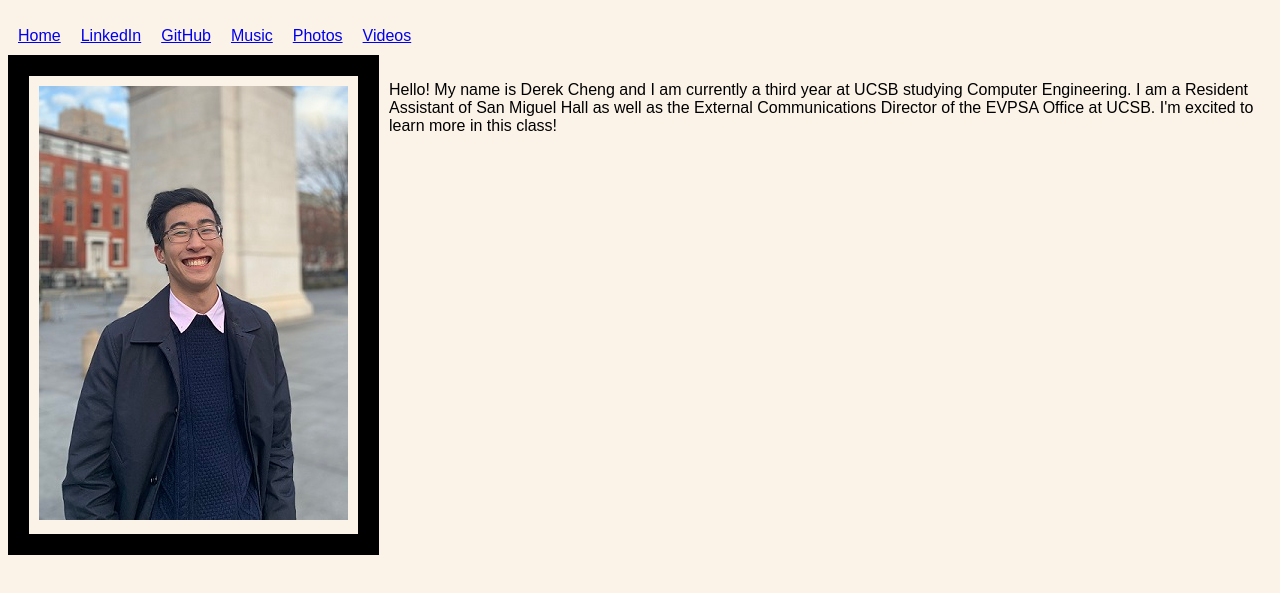
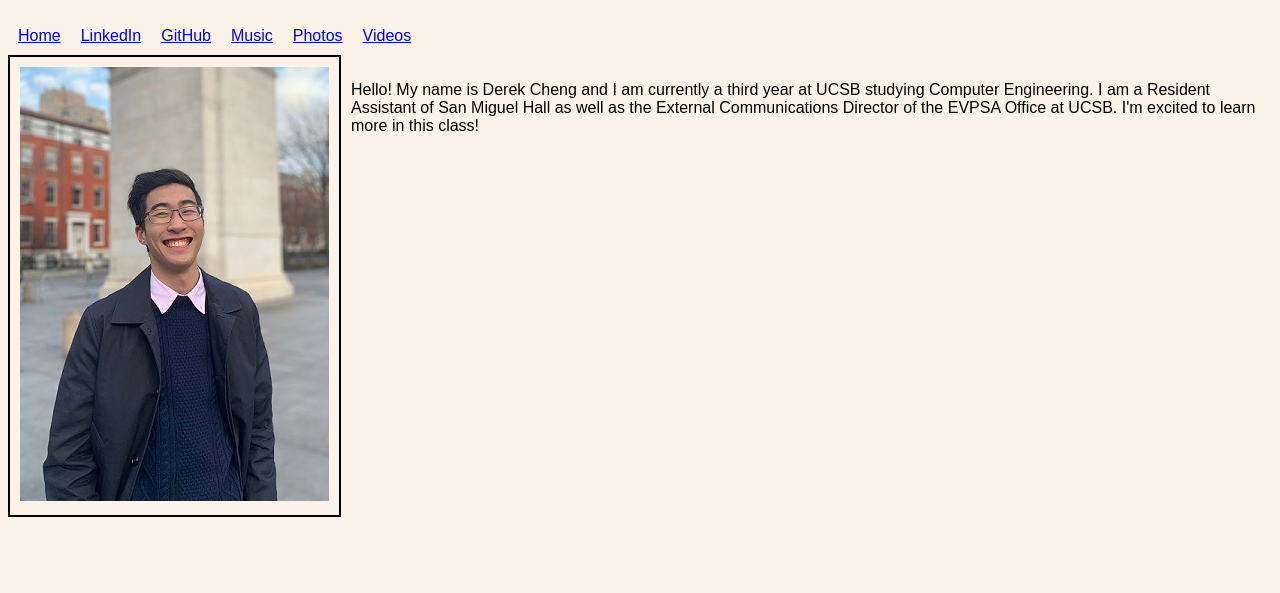
Before and after one commit to derek-m-cheng/cs185, a plain HTML site: page index.html in a window 1280 px wide. Shown: the part 111-704 px from the top of the page. Drawn offline with Linux system fonts and the light colour scheme.

Commit message:
messing with git

```diff
--- a/style.css
+++ b/style.css
@@ -24,5 +24,5 @@
 }
 
 .main-image {
-	border:21px solid black;
+	border:2px solid black;
 }
```
